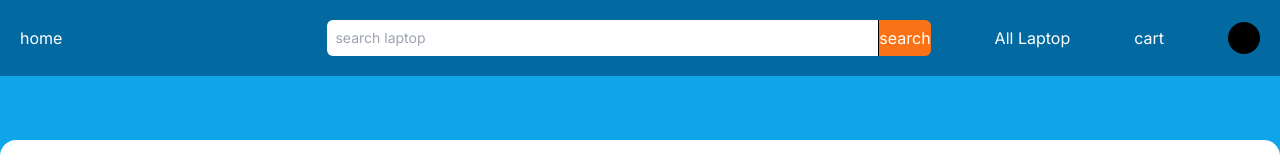
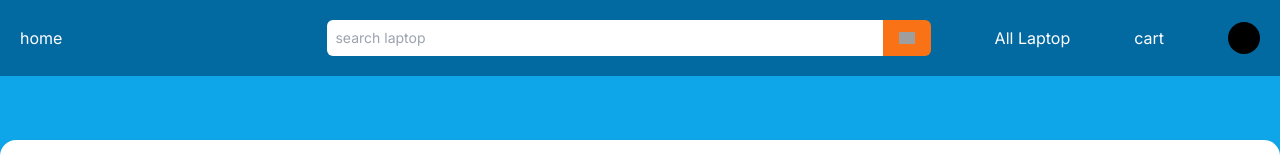
Before and after one commit to thanhhung-art/admin-laptop-v2, a Next.js app: page / in a window 1280 px wide. Shown: the top 160 px of the page. Built offline with nearby package versions, Linux system fonts and the light colour scheme; grey boxes are pictures that could not be loaded.

Commit message:
navbar first build

```diff
--- a/src/components/navbar/Navbar.tsx
+++ b/src/components/navbar/Navbar.tsx
@@ -1,6 +1,8 @@
 "use client";
 import Link from "next/link";
-import React, { LegacyRef, forwardRef, useRef } from "react";
+import React, { useRef } from "react";
+import SearchIcon from '@/icons/search-interface-symbol.png'
+import Image from "next/image";
 
 const Navbar = () => {
   const searchRef = useRef<HTMLInputElement>(null);
@@ -17,10 +19,10 @@ const Navbar = () => {
               type="text"
               placeholder="search laptop"
               ref={searchRef}
-              className="p-2 w-full text-black outline-none rounded-md text-sm rounded-r-none border-r border-r-black"
+              className="p-2 w-full text-black outline-none rounded-md text-sm rounded-r-none"
             />
-            <span className="flex items-center justify-center bg-orange-500 text-white rounded-r-md">
-              search
+            <span className="flex items-center justify-center bg-orange-500 text-white rounded-r-md py-1 px-4 cursor-pointer">
+              <Image src={SearchIcon} alt="search" width={17} height={17} />
             </span>
           </div>
         </li>
```
